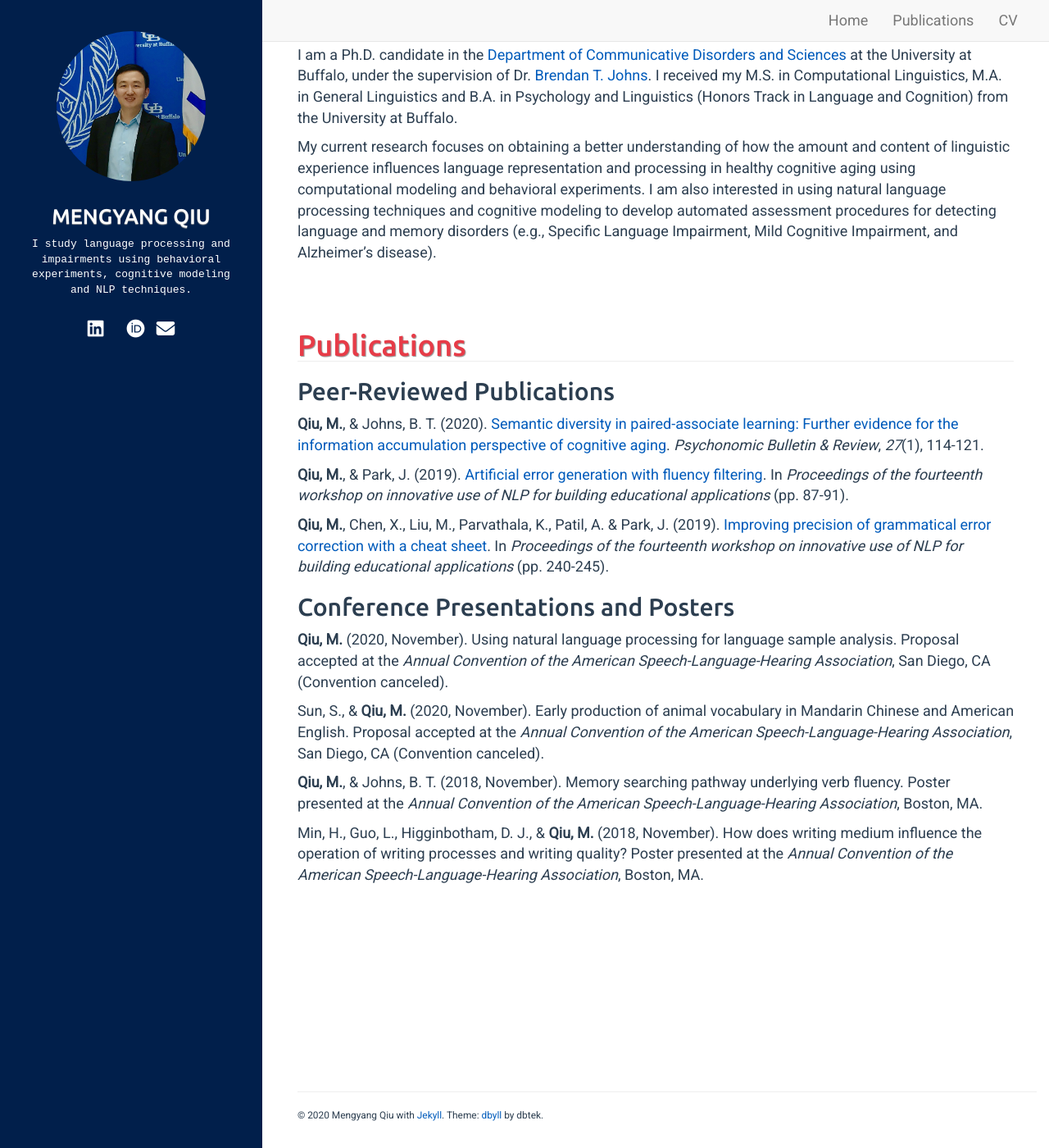
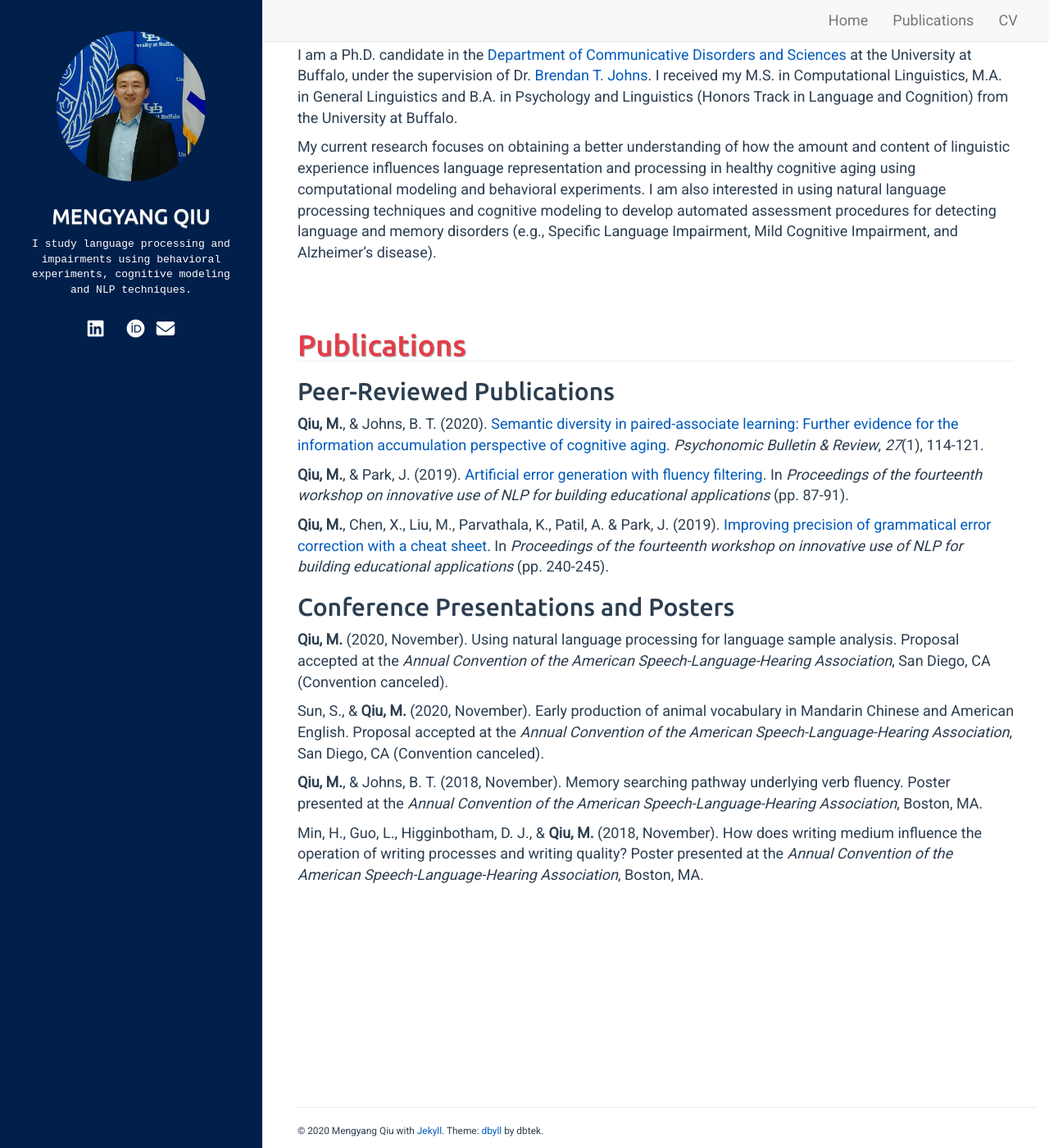
Before and after one commit to mengyangq/mengyangq.github.io, a Jekyll site: the page built from index.html, in a window 1280 px wide and 1400 px high, scrolled down 78 px. Shown: the whole window at 82% size. Built offline with Jekyll 4.4.1, drawn with Linux system fonts in a browser that asks for light colours; nearby versions of some CDN libraries; a style sheet for code colours, icons or effects is not loaded.

Commit message:
Sat Sep 26 17:55:01 EDT 2020

```diff
--- a/assets/css/style.css
+++ b/assets/css/style.css
@@ -9,7 +9,7 @@ body {
   padding-right: 3%;
   /*padding-top: 45px;*/
   padding-left: 3%;
-  padding-bottom: 12%;
+  padding-bottom: 14%;
 }
 
 .sidebar {
```
